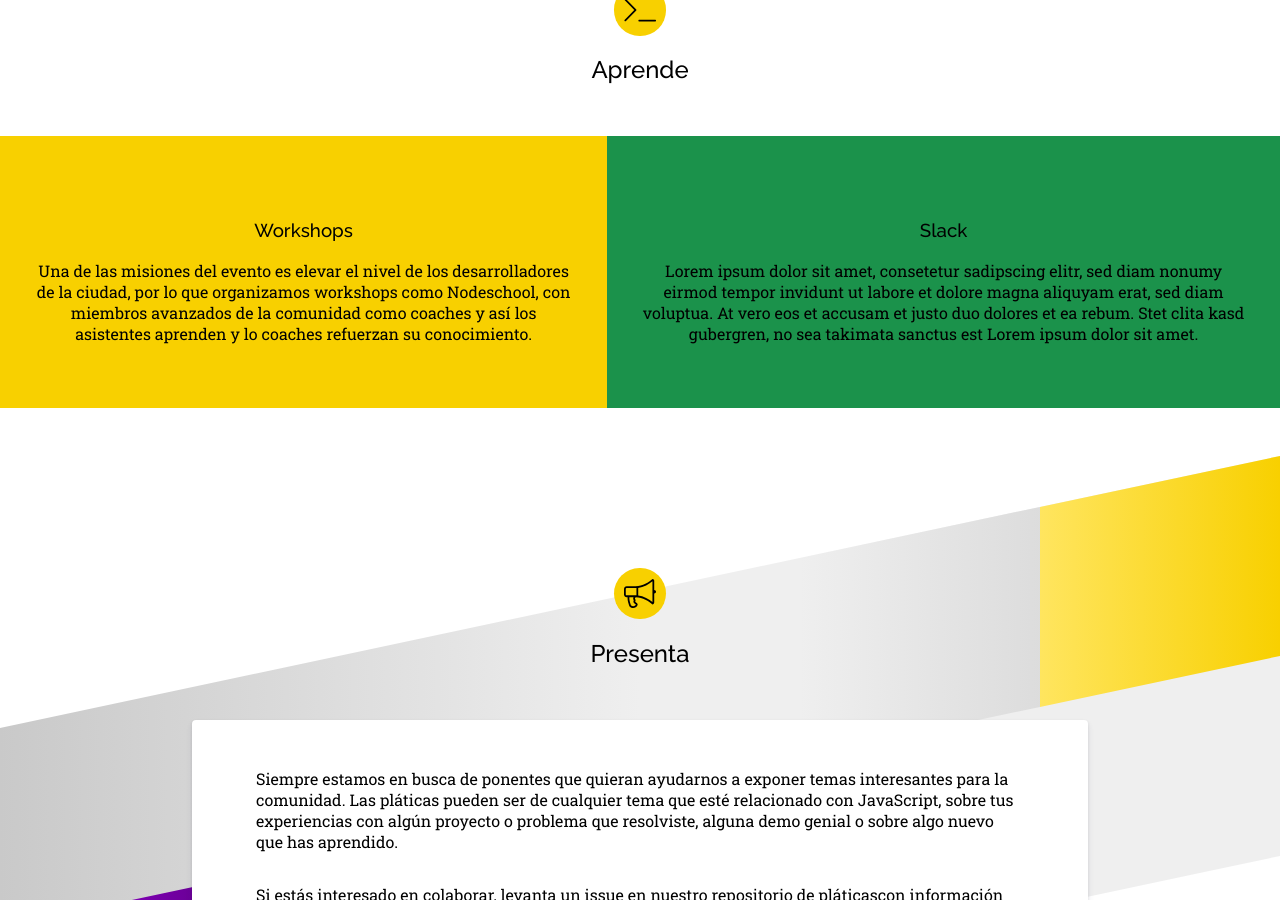
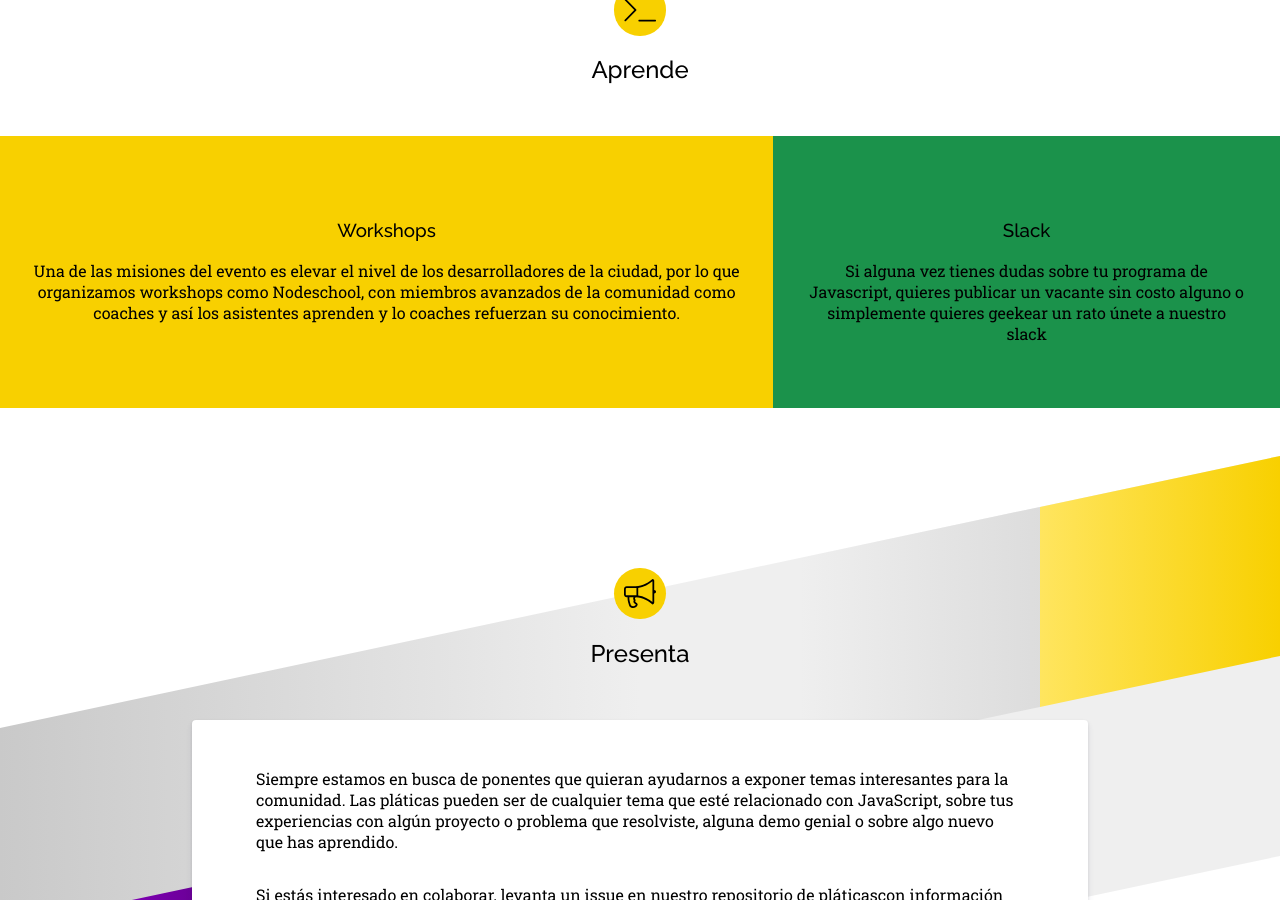
Before and after one commit to eventloop/eventloop.mx, a Jekyll site: the page built from index.md, in a window 1280 px wide and 900 px high, scrolled down 1162 px. Built offline with Jekyll 4.4.1, drawn with Linux system fonts in a browser that asks for light colours.

Commit message:
feat: add learn content

```diff
--- a/_includes/learn.html
+++ b/_includes/learn.html
@@ -6,13 +6,13 @@
     <h2>Aprende</h2>
   </div>
   <div class="Content">
-    <a href="" class="Half Workshop">
+    <a href="https://nodeschool.io/" class="Half Workshop">
       <h3>Workshops</h3>
       Una de las misiones del evento es elevar el nivel de los desarrolladores de la ciudad, por lo que organizamos workshops como Nodeschool, con miembros avanzados de la comunidad como coaches y así los asistentes aprenden y lo coaches refuerzan su conocimiento.
     </a>
-    <a href="" class="Half Slack">
+    <a href="http://chat.javascriptmx.com/" class="Half Slack">
       <h3>Slack</h3>
-      Lorem ipsum dolor sit amet, consetetur sadipscing elitr, sed diam nonumy eirmod tempor invidunt ut labore et dolore magna aliquyam erat, sed diam voluptua. At vero eos et accusam et justo duo dolores et ea rebum. Stet clita kasd gubergren, no sea takimata sanctus est Lorem ipsum dolor sit amet.
+      Si alguna vez tienes dudas sobre tu programa de Javascript, quieres publicar un vacante sin costo alguno o simplemente quieres geekear un rato únete a nuestro slack
     </a>
   </div>
 </section>
```
